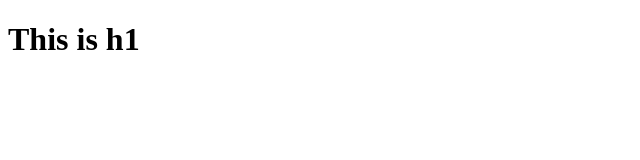
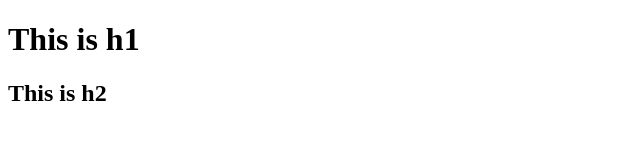
Before and after one commit to Vijaykumar308/learning-git, a plain HTML site: page index.html in a window 1280 px wide. Shown: the whole page, without its empty margins (0-640 px from the left). Drawn offline with Linux system fonts and the light colour scheme.

Commit message:
updated index.html page

```diff
--- a/index.html
+++ b/index.html
@@ -8,5 +8,6 @@
 </head>
 <body>
     <h1>This is h1</h1>
+    <h2>This is h2</h2>
 </body>
 </html>
```
